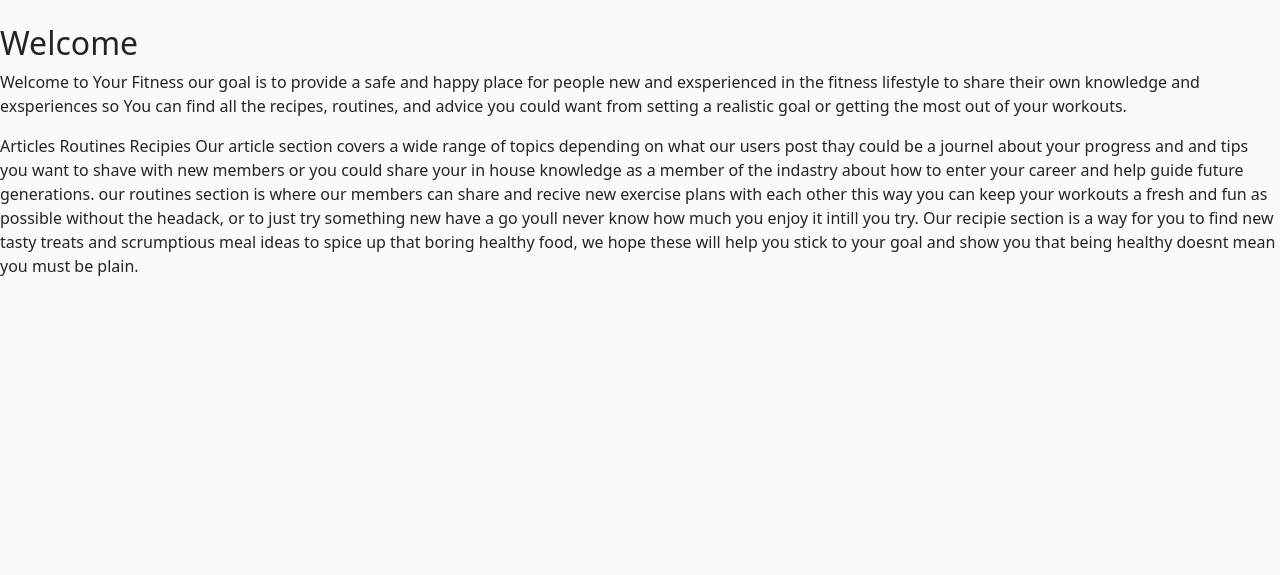
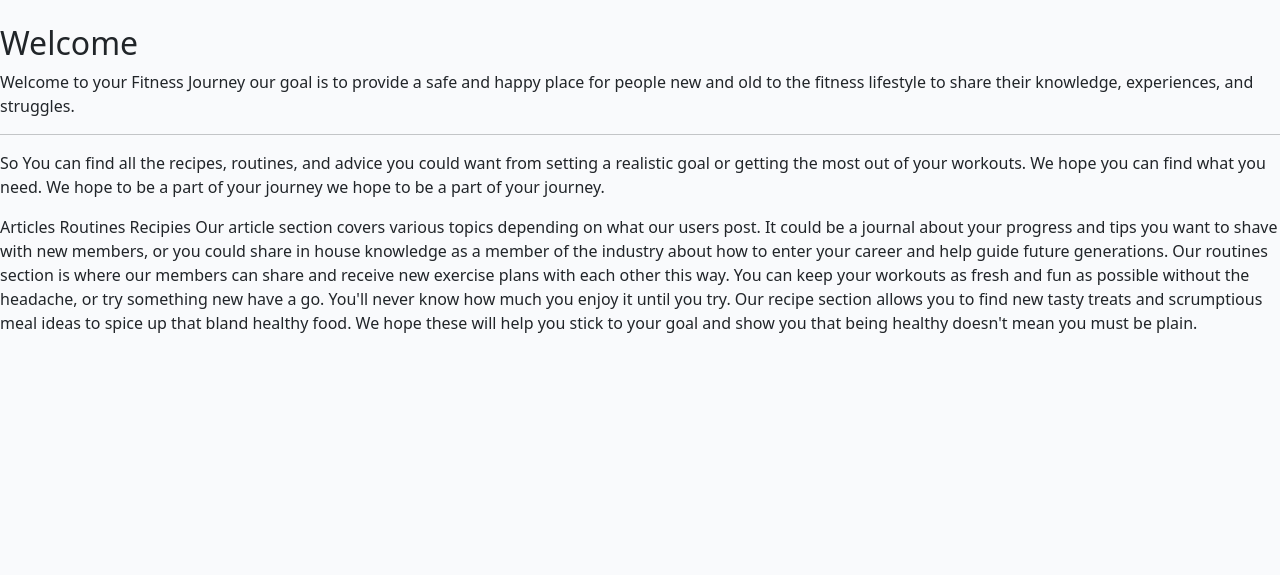
Before and after one commit to BaileyMuir/pp4-fitnessjourney, a Django app: page /home in a window 1280 px wide. Shown: the part 60-635 px from the top of the page. Run offline with Django 3.2, Linux system fonts and the light colour scheme.

Commit message:
Use grammerly to check the spelling and grammer of the home page content and insert the updated text.

```diff
--- a/templates/index.html
+++ b/templates/index.html
@@ -7,28 +7,31 @@
     <h2>Welcome</h1>
 </div>
 <div>
-    <p>Welcome to Your Fitness our goal is to provide a safe and happy place for people new and exsperienced in the
-        fitness lifestyle to share their own knowledge and exsperiences so
-        You can find all the recipes, routines, and advice you could want from setting a
-        realistic goal or getting the most out of your workouts.</p>
-
+    <p>Welcome to your Fitness Journey our goal is to provide a safe and happy place for people new and old to the
+        fitness lifestyle to share their knowledge, experiences, and struggles.</p>
+    <hr>
+    <p>So You can find all the recipes, routines, and advice you could want from setting a realistic goal or getting the
+        most out of your workouts. We hope you can find what you need. We hope to be a part of your journey we hope to
+        be a part of your journey.</p>
+</div>
+<div>
     <tr>
         <th>Articles</th>
         <th>Routines</th>
         <th>Recipies</th>
     </tr>
     <tr>
-        <td>Our article section covers a wide range of topics depending on what our users post thay could be a journel
-            about your progress and and tips you want to shave with new members or you could share your in house
-            knowledge as a member of the indastry about how to enter your career and help guide future generations.</td>
+        <td>Our article section covers various topics depending on what our users post. It could be a journal about your
+            progress and tips you want to shave with new members, or you could share in house knowledge as a member of
+            the industry about how to enter your career and help guide future generations.</td>
 
-        <td>our routines section is where our members can share and recive new exercise plans with each other this way you
-            can keep your workouts a fresh and fun as possible without the headack, or to just try something new have a
-            go youll never know how much you enjoy it intill you try.</td>
+        <td>Our routines section is where our members can share and receive new exercise plans with each other this way.
+            You can keep your workouts as fresh and fun as possible without the headache, or try something new have a
+            go. You'll never know how much you enjoy it until you try.</td>
 
-        <td>Our recipie section is a way for you to find new tasty treats and scrumptious meal ideas to spice up that
-            boring healthy food, we hope these will help you stick to your goal and show you that being healthy doesnt
-            mean you must be plain.</td>
+        <td>Our recipe section allows you to find new tasty treats and scrumptious meal ideas to spice up that bland
+            healthy food. We hope these will help you stick to your goal and show you that being healthy doesn't mean
+            you must be plain.</td>
     </tr>
 </div>
 
```
